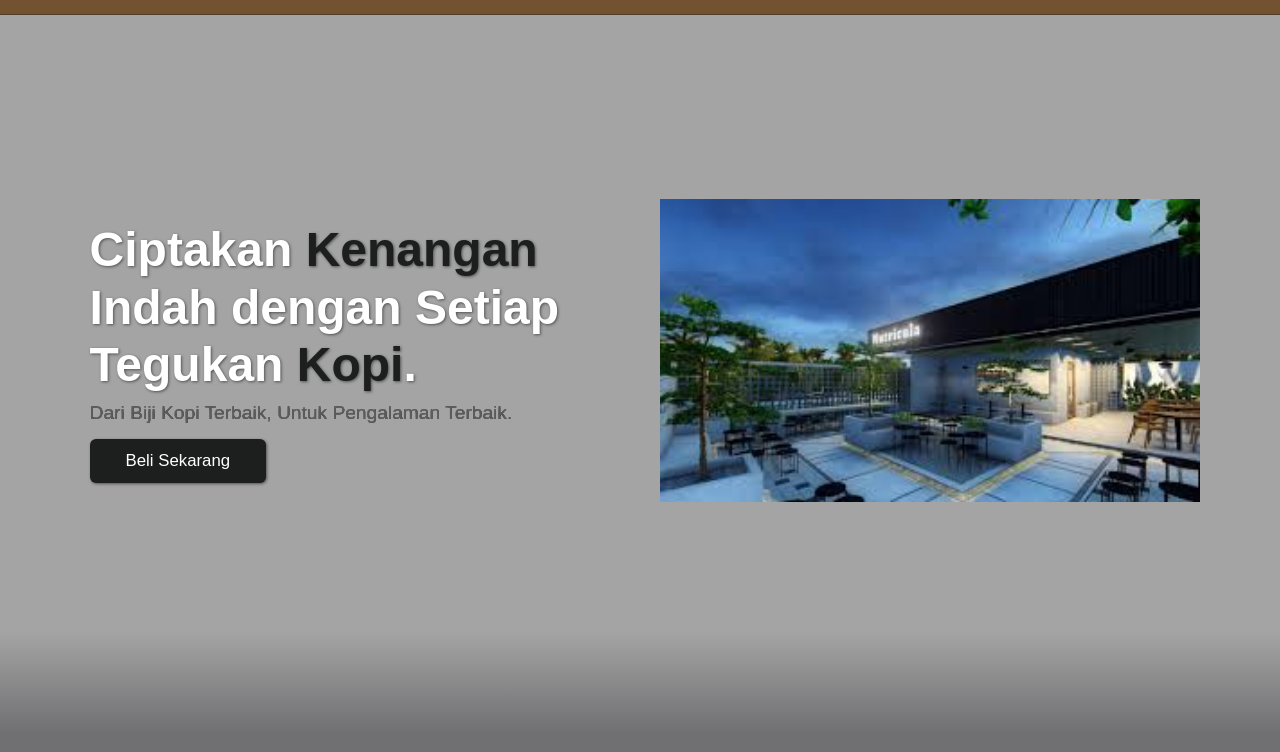
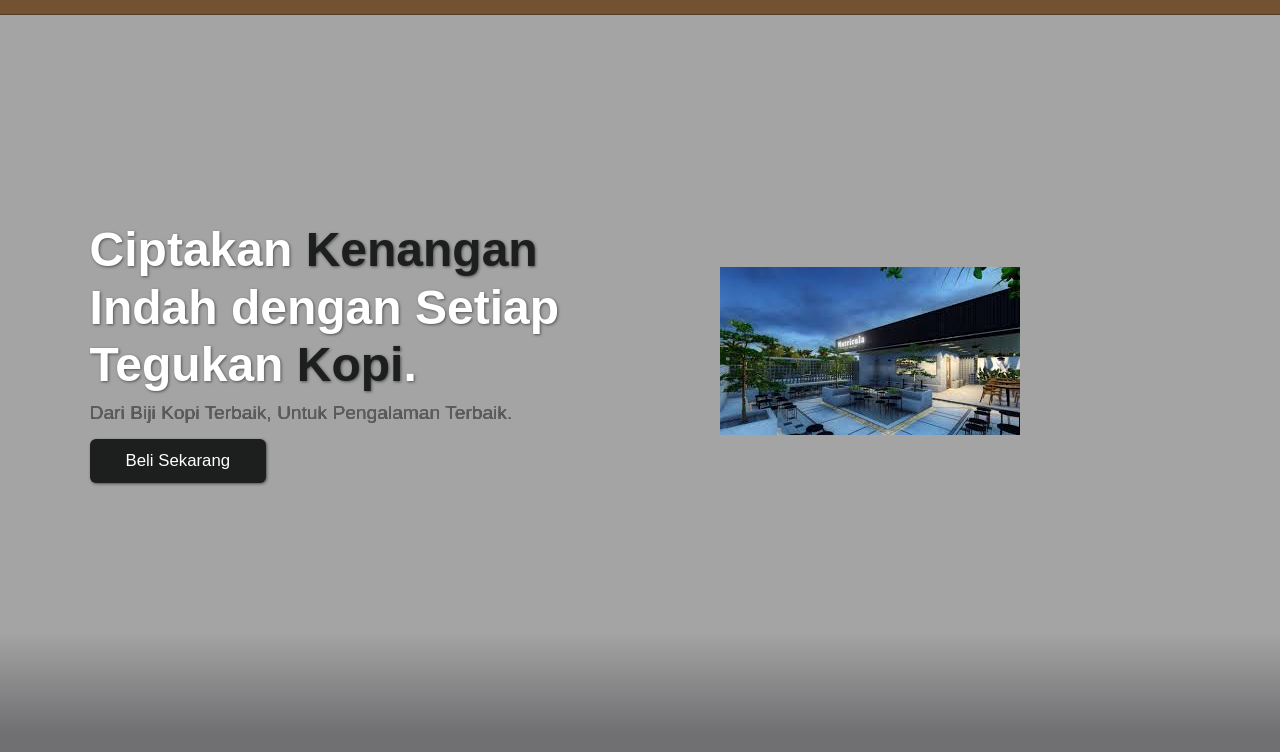
Before and after one commit to indrastwn27/web_nutri, a plain HTML site: page index.html in a window 1280 px wide. Shown: the part 48-800 px from the top of the page. Drawn offline with nearby package versions, Linux system fonts and the light colour scheme.

Commit message:
Update style.css

```diff
--- a/style.css
+++ b/style.css
@@ -97,10 +97,9 @@ body {
 .hero .row .Hero-img{
   display:flex 1 1 45rem;
   float: right;
-  width: 120%;
 }
 .hero .row .Hero-img img{
-  width: 150%;
+  width: 100%;
 }
 
 .hero {
```
